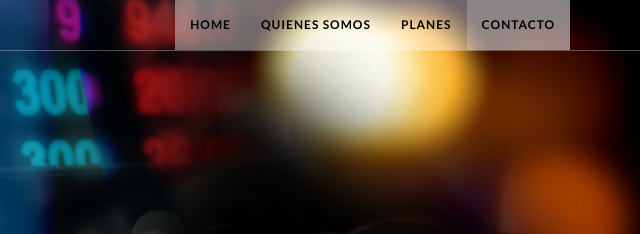
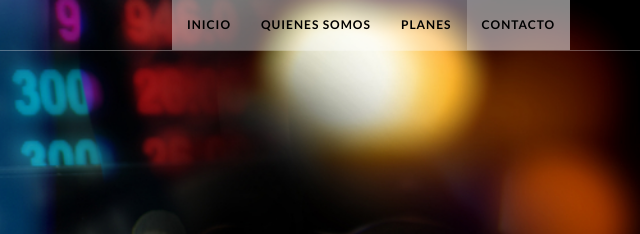
Before and after one commit to bl3r3/tradings, a plain HTML site: page index.html in a window 1280 px wide. Shown: the top 234 px of the page, 640-1280 px from the left. Drawn offline with nearby package versions, Linux system fonts and the light colour scheme; files that its build step writes are made by us from their sources.

Commit message:
responsive para sp2

```diff
--- a/index.html
+++ b/index.html
@@ -48,7 +48,7 @@
       <!-- Collect the nav links, forms, and other content for toggling -->
       <div class="collapse navbar-collapse navbar-right navbar-main-collapse">
         <ul class="nav navbar-nav">
-          <li class="active"><a href="#intro" class="hom">Home</a></li>
+          <li class="active"><a href="#intro" class="hom">Inicio</a></li>
           <li><a href="#about">Quienes Somos</a></li>
           <li><a href="#service">Planes</a></li>
           <li><a href="#contact">Contacto</a></li>
```
